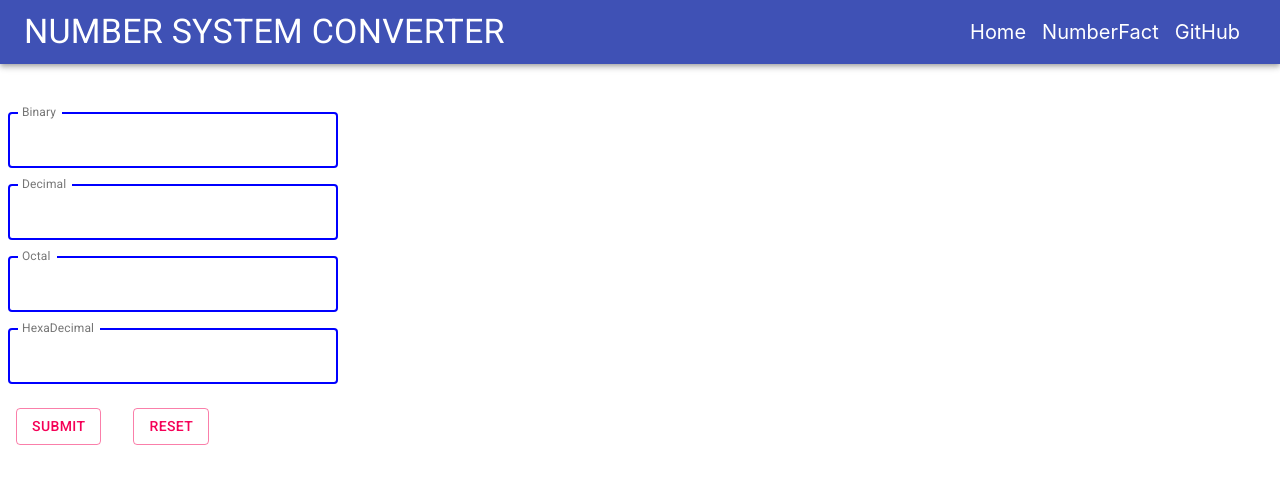
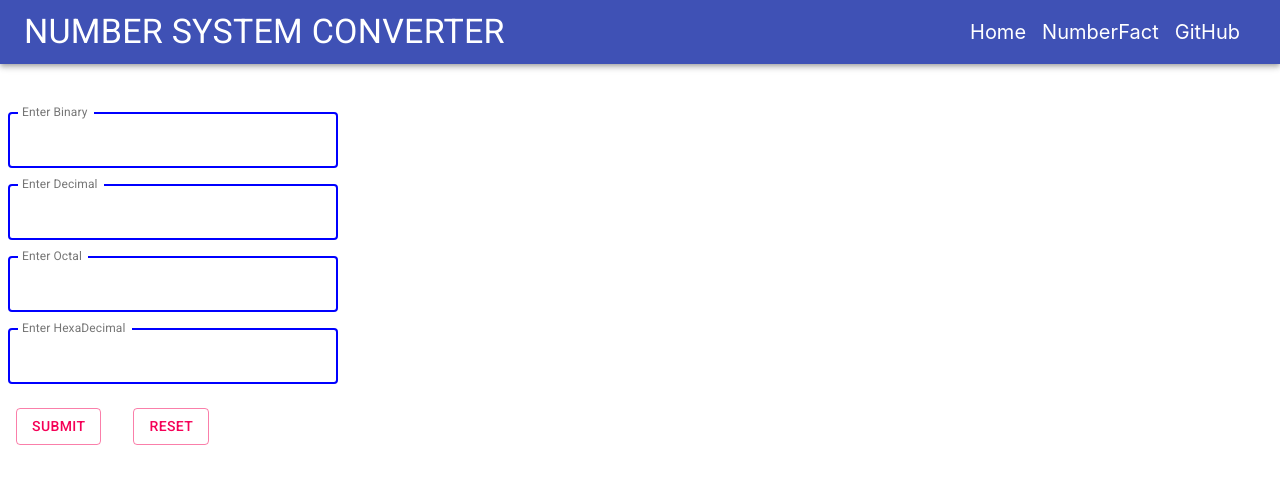
Before and after one commit to Madhusudan707/number_system_fullstack, a React (Create React App) app: page / in a window 1280 px wide. Shown: the top 484 px of the page. Built offline with nearby package versions, Linux system fonts and the light colour scheme.

Commit message:
Updated: Label Text

```diff
--- a/src/components/Landing/Landing.jsx
+++ b/src/components/Landing/Landing.jsx
@@ -92,7 +92,7 @@ const Landing = () => {
               className="nsBox"
               placeholder="Enter Binary"
               inputHandler={inputHandler}
-              label='Binary'
+              label='Enter Binary'
             />
             <InputBox
               value=" "
@@ -100,7 +100,7 @@ const Landing = () => {
               className="nsBox"
               placeholder="Enter Decimal"
               inputHandler={inputHandler}
-              label='Decimal'
+              label='Enter Decimal'
 
             />
 
@@ -110,7 +110,7 @@ const Landing = () => {
               className="nsBox"
               placeholder="Enter Octal"
               inputHandler={inputHandler}
-              label='Octal'
+              label='Enter Octal'
             />
             <InputBox
               value=" "
@@ -118,7 +118,7 @@ const Landing = () => {
               className="nsBox"
               placeholder="Enter Hexa Decimal"
               inputHandler={inputHandler}
-              label='HexaDecimal'
+              label='Enter HexaDecimal'
             />
           </div>
         </Grid>
```
